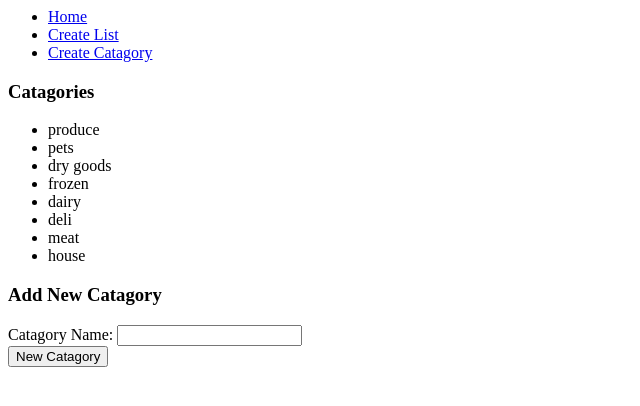
After one commit to cruemartin/grocery_list, a Flask app: page /create_catagory in a window 1280 px wide. The commit adds this page. Shown: the top 406 px of the page, without its empty margins (0-640 px from the left). Run offline with Flask 2, Linux system fonts and the light colour scheme; data comes from the database, SQL or seed files in the repository; both versions use the stored data as it was after the commit.

Commit message:
added some more functions

```diff
--- a/app.py
+++ b/app.py
@@ -91,5 +91,26 @@ def delete_list(list_id):
         return redirect('/')
     else:
         return redirect('/')
+
+@app.route('/create_catagory', methods=['POST','GET'])
+def create_catagory():
+    if request.method == 'POST':
+        db.session.add(Catagory(name=request.form['new_cat']))
+        db.session.commit()
+
+        cur_cat = Catagory.query.all()
+        return render_template('create_catagory.html', cur_cat = cur_cat)
+
+    else:
+        cur_cat = Catagory.query.all()
+        return render_template('create_catagory.html', cur_cat = cur_cat)
+
+@app.route('/delete_item/<int:item_id>/<int:list_id>')
+def delete_item(item_id, list_id):
+        del_item = Item.query.filter_by(id = item_id).first()
+        db.session.delete(del_item)
+        db.session.commit()
+        return redirect(f'/view_list/{list_id}')
+
 if __name__ == '__main__':
     app.run(debug=True)
--- a/templates/base.html
+++ b/templates/base.html
@@ -12,6 +12,7 @@
         <ul>
             <li><a href="/">Home</a></li>
             <li><a href="/create_list">Create List</a></li>
+            <li><a href="/create_catagory">Create Catagory</a></li>
         </ul>
     </nav>
 
--- /dev/null
+++ b/templates/create_catagory.html
@@ -0,0 +1,26 @@
+{% extends 'base.html' %}
+
+{% block head %}
+<title>Create Catagory</title>
+{% endblock %}
+
+{% block body %}
+<div>
+    <h3>Catagories</h3>
+    <ul>
+        {% for cat in cur_cat %}
+            <li>{{ cat.name }}</li>
+        {% endfor %}
+    </ul>
+</div>
+
+<div>
+    <h3>Add New Catagory</h3>
+    <form action="/create_catagory" method="POST">
+        <label for="new_cat">Catagory Name:</label>
+        <input type="text" id="new_cat" name="new_cat">
+        <br>
+        <input type="submit" value="New Catagory">
+    </form>
+</div>
+{% endblock %}
--- a/templates/create_list.html
+++ b/templates/create_list.html
@@ -8,7 +8,7 @@
 
 <div>
     <h3>Create New List</h3>
-    <form action="" method="POST">
+    <form action="/create_list" method="POST">
         <label>List Name:</label>
         <input type="text" id="list_name" name="list_name">
         <br>
--- a/templates/view_list.html
+++ b/templates/view_list.html
@@ -16,6 +16,7 @@
             <th>Item Name</th>
             <th>Price</th>
             <th>Catagory</th>
+            <th>delete</th>
         </thead>
 
         {% for item in items %}
@@ -24,6 +25,7 @@
                 <td>{{ item.name }}</td>
                 <td>${{ item.price}}</td>
                 <td>{{ item.catagory.name }}</td>
+                <td><a href="/delete_item/{{ item.id }}/{{ item.list_id}}">delete</a></td>
             </tr>
         {% endfor %}
     </table>
```
Also changed, not shown: grocery_list.db (added).
